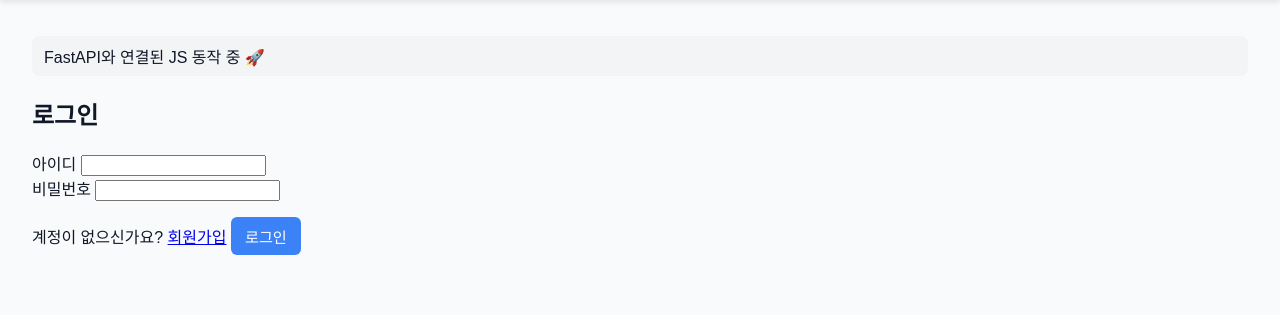
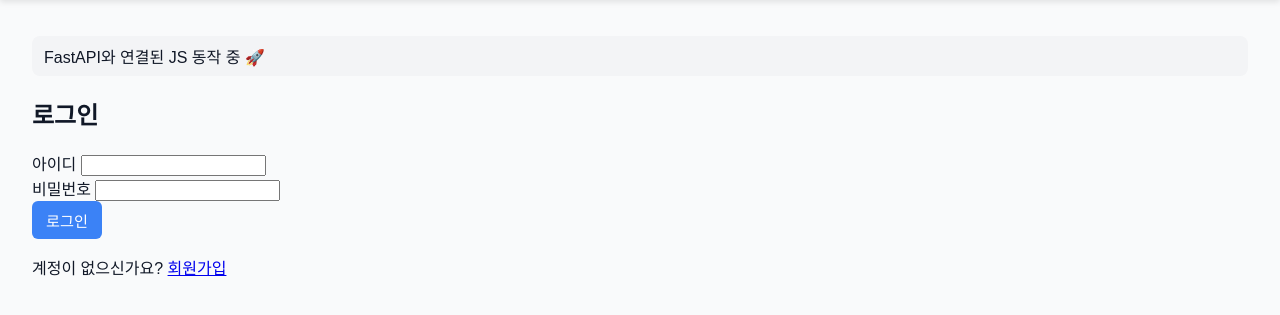
Before and after one commit to openSW-team5/openSW5_DEV, a FastAPI app: page /users/login in a window 1280 px wide. Shown: the part 48-363 px from the top of the page. Run offline with FastAPI, Linux system fonts and the light colour scheme.

Commit message:
login page modify

```diff
--- a/app/templates/login.html
+++ b/app/templates/login.html
@@ -3,47 +3,52 @@
 {% block title %}로그인 | OpenSW5{% endblock %}
 
 {% block content %}
-<div class="flex justify-center items-center min-h-[70vh]">
-  <div class="bg-white p-8 rounded-lg shadow-lg w-full max-w-md">
-    <h2 class="text-2xl font-semibold text-center mb-6">로그인</h2>
+<div class="flex justify-center items-center min-h-[80vh] bg-gray-50">
+  <div class="bg-white/90 backdrop-blur-sm p-10 rounded-2xl shadow-xl w-full max-w-md border border-gray-100">
+    <h2 class="text-3xl font-bold text-center mb-8 text-indigo-700 tracking-tight">로그인</h2>
 
-    <form method="post" action="/users/login" class="space-y-4">
+    <form method="post" action="/users/login" class="space-y-6">
+      <!-- 아이디 -->
       <div>
-        <label for="username" class="block text-sm font-medium text-gray-700">아이디</label>
+        <label for="username" class="block text-sm font-medium text-gray-700 mb-1">아이디</label>
         <input
           type="text"
           id="username"
           name="username"
           required
-          class="w-full px-3 py-2 border border-gray-300 rounded-md focus:outline-none focus:ring-2 focus:ring-indigo-400"
+          class="w-full px-4 py-2 border border-gray-300 rounded-lg focus:outline-none focus:ring-2 focus:ring-indigo-400 focus:border-indigo-400 transition"
         />
       </div>
 
+      <!-- 비밀번호 -->
       <div>
-        <label for="password" class="block text-sm font-medium text-gray-700">비밀번호</label>
+        <label for="password" class="block text-sm font-medium text-gray-700 mb-1">비밀번호</label>
         <input
           type="password"
           id="password"
           name="password"
           required
-          class="w-full px-3 py-2 border border-gray-300 rounded-md focus:outline-none focus:ring-2 focus:ring-indigo-400"
+          class="w-full px-4 py-2 border border-gray-300 rounded-lg focus:outline-none focus:ring-2 focus:ring-indigo-400 focus:border-indigo-400 transition"
         />
       </div>
-<p class="text-center text-sm text-gray-600 mt-6">
-  계정이 없으신가요?
-  <a href="/users/register" class="text-indigo-600 hover:underline font-medium">회원가입</a>
-</a>
 
+      <!-- 로그인 버튼 -->
       <button
         type="submit"
-        class="w-full bg-indigo-600 text-white py-2 rounded-md font-semibold hover:bg-indigo-700 transition"
+        class="w-full bg-indigo-600 text-white py-3 rounded-lg font-semibold hover:bg-indigo-700 hover:shadow-md active:scale-[0.98] transition"
       >
         로그인
       </button>
     </form>
 
+    <!-- 회원가입 링크 -->
+    <p class="text-center text-sm text-gray-600 mt-6">
+      계정이 없으신가요?
+      <a href="/users/register" class="text-indigo-600 hover:underline font-medium">회원가입</a>
+    </p>
+
     {% if error %}
-      <p class="text-red-600 text-center mt-4">{{ error }}</p>
+      <p class="text-red-600 text-center mt-4 font-medium">{{ error }}</p>
     {% endif %}
   </div>
 </div>
```
